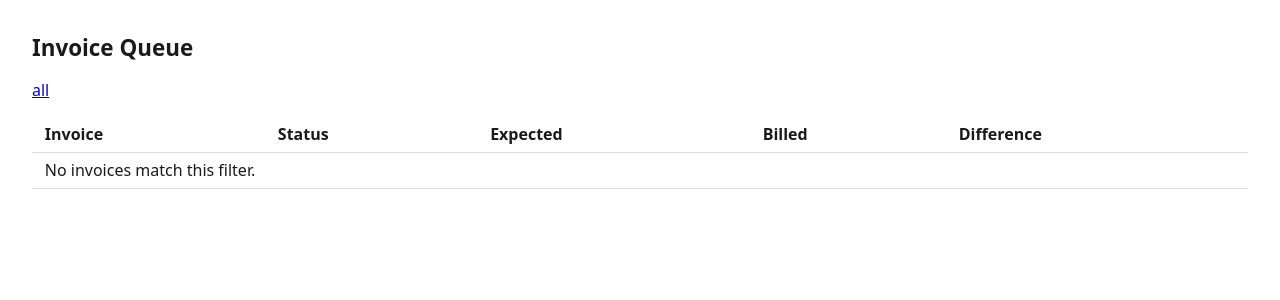
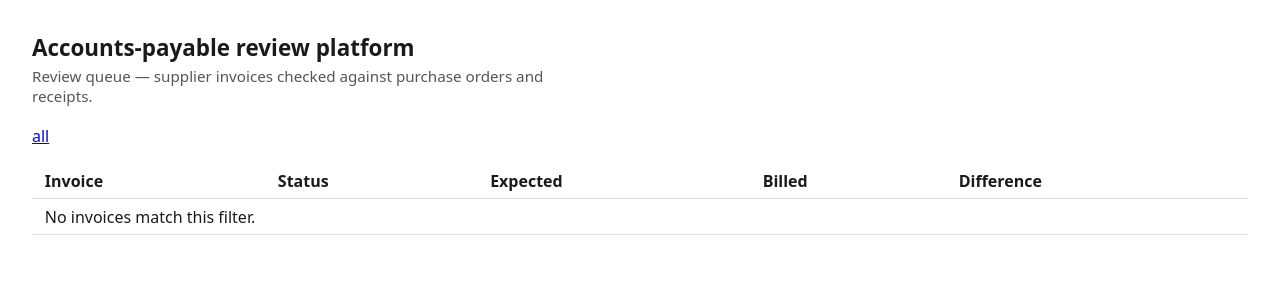
Before and after one commit to shterjovad/invoice-reconciliation, a FastAPI app: template src/invoice_reconciliation/web/templates/queue.html in a window 1280 px wide. Shown: the top 300 px of the page. Run offline with FastAPI, Linux system fonts and the light colour scheme; the template is opened without the code that fills it, so the values that code supplies are empty; parts of the project's set-up code (start-up, migrations or seed data) failed here and were passed over.

Commit message:
Name the product, not the screen, in the page title
"Invoice Queue" named the widget a reviewer was looking at. "Accounts-
payable review platform" names the job the tool does, which is what a
first-time reader needs from a heading.

The queue page keeps a subtitle so nothing is lost: the heading says what
the product is, the line under it says which screen this is and what the
invoices are being checked against.

Browser tab titles on all three pages now carry the product name, so an
assessor with several tabs open can tell them apart:
  Accounts-payable review platform
  wrong-price — accounts-payable review
  Batch summary — accounts-payable review

167 tests pass.

Co-Authored-By: Claude Opus 5 <noreply@anthropic.com>

```diff
--- a/src/invoice_reconciliation/web/static/style.css
+++ b/src/invoice_reconciliation/web/static/style.css
@@ -9,6 +9,17 @@ body {
 
 h1 {
     font-size: 1.4rem;
+    margin-bottom: 0.2rem;
+}
+
+/* Names the screen under the platform name, so the heading can say what
+   the product is without losing what the page shows. */
+.subtitle {
+    margin-top: 0;
+    margin-bottom: 1.2rem;
+    max-width: 60ch;
+    color: #555;
+    font-size: 0.95rem;
 }
 
 table {
--- a/src/invoice_reconciliation/web/templates/detail.html
+++ b/src/invoice_reconciliation/web/templates/detail.html
@@ -2,7 +2,7 @@
 <html lang="en">
 <head>
     <meta charset="utf-8">
-    <title>Invoice {{ invoice.file_id }}</title>
+    <title>{{ invoice.file_id }} — accounts-payable review</title>
     <link rel="stylesheet" href="/static/style.css">
 </head>
 <body>
--- a/src/invoice_reconciliation/web/templates/queue.html
+++ b/src/invoice_reconciliation/web/templates/queue.html
@@ -2,11 +2,13 @@
 <html lang="en">
 <head>
     <meta charset="utf-8">
-    <title>Invoice Queue</title>
+    <title>Accounts-payable review platform</title>
     <link rel="stylesheet" href="/static/style.css">
 </head>
 <body>
-    <h1>Invoice Queue</h1>
+    <h1>Accounts-payable review platform</h1>
+    <p class="subtitle">Review queue — supplier invoices checked against
+    purchase orders and receipts.</p>
 
     <p class="filters">
         <a href="/invoices" class="{{ 'active' if selected_status is none else '' }}">all</a>
--- a/src/invoice_reconciliation/web/templates/summary.html
+++ b/src/invoice_reconciliation/web/templates/summary.html
@@ -2,7 +2,7 @@
 <html lang="en">
 <head>
     <meta charset="utf-8">
-    <title>Batch Summary</title>
+    <title>Batch summary — accounts-payable review</title>
     <link rel="stylesheet" href="/static/style.css">
 </head>
 <body>
```
